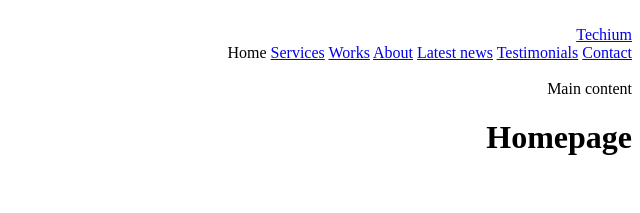
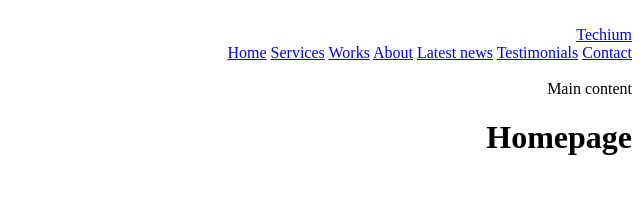
Before and after one commit to Olaguru/alx-frontend, a plain HTML site: page 0x00-html_advanced/20-index.html in a window 1280 px wide. Shown: the top 213 px of the page, 640-1280 px from the left. Drawn offline with Linux system fonts and the light colour scheme.

Commit message:
anchor tags

```diff
--- a/0x00-html_advanced/20-index.html
+++ b/0x00-html_advanced/20-index.html
@@ -19,7 +19,7 @@
 		   </a>
 		</div>
                 <nav>
-                   <a href"/">Home</a>
+                   <a href="/">Home</a>
 		   <a href="#services">Services</a>
 		   <a href="#works">Works</a>
 		   <a href="#about">About</a>
```
